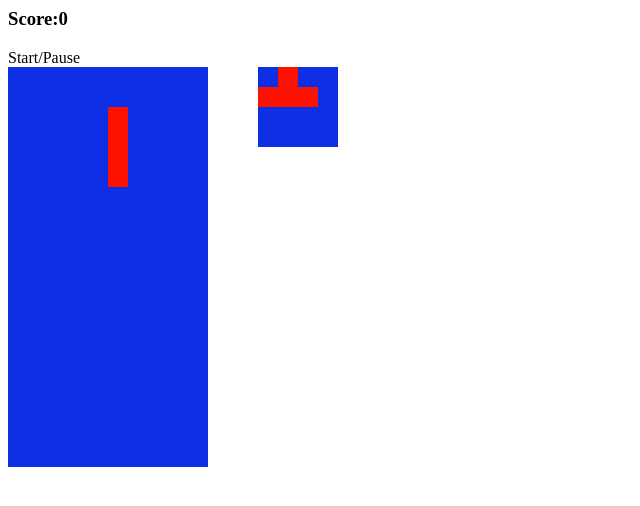
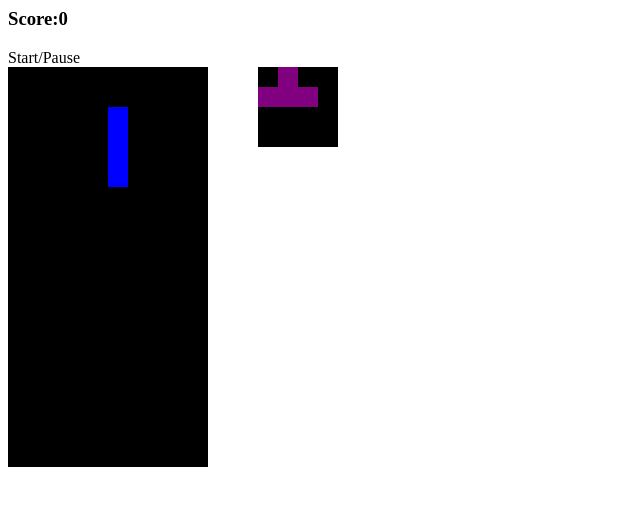
Before and after one commit to netorapg/tetrisGameJS, a plain HTML site: page index.html in a window 1280 px wide. Both pictures are taken after a click on the element "Start/Pause". Shown: the whole page, without its empty margins (0-640 px from the left). Drawn offline with Linux system fonts and the light colour scheme.

Commit message:
colors added

```diff
--- a/app.js
+++ b/app.js
@@ -7,6 +7,13 @@ document.addEventListener('DOMContentLoaded', function() {
     let nextRandom = 0;
     let timerId;
     let score = 0;
+    const colors = [
+        'orange',
+        'red',
+        'purple',
+        'green',
+        'blue'
+    ]
 
     // The Tetrominoes
     const lTetromino = [
@@ -58,12 +65,14 @@ document.addEventListener('DOMContentLoaded', function() {
     function draw() {
         current.forEach(index => {
             squares[currentPosition + index].classList.add('tetromino');
+            squares[currentPosition + index].style.backgroundColor = colors[random];
         })
     }
 
     function undraw() {
         current.forEach(index => {
             squares[currentPosition + index].classList.remove('tetromino');
+            squares[currentPosition + index].style.backgroundColor = '';
         })
     }
 
@@ -172,9 +181,11 @@ const upNextTetrominoes = [
 function displayShape() {
     displaySquares.forEach(square => {
         square.classList.remove('tetromino');
+        square.style.backgroundColor = '';
     })
     upNextTetrominoes[nextRandom].forEach( index => {
         displaySquares[displayIndex + index].classList.add('tetromino');
+        displaySquares[displayIndex + index].style.backgroundColor = colors[nextRandom];
     })
 }
 
@@ -202,6 +213,7 @@ function addScore(){
             row.forEach(index => {
                 squares[index].classList.remove('taken');
                 squares[index].classList.remove('tetromino');
+                squares[index].style.backgroundColor = '';
             });
             const squareRemoved = squares.splice(i, width);
             squares = squareRemoved.concat(squares);
--- a/style.css
+++ b/style.css
@@ -8,7 +8,7 @@
     height: 400px;
     display: flex;
     flex-wrap: wrap;
-    background-color: rgb(14, 46, 228);
+    background-color: rgb(0, 0, 0);
 }
 
 .grid div {
@@ -27,7 +27,7 @@
     height: 80px;
     display: flex;
     flex-wrap: wrap;
-    background-color: rgb(14, 46, 228);
+    background-color: rgb(0, 0, 0);
 }
 
 .mini-grid div {
```
